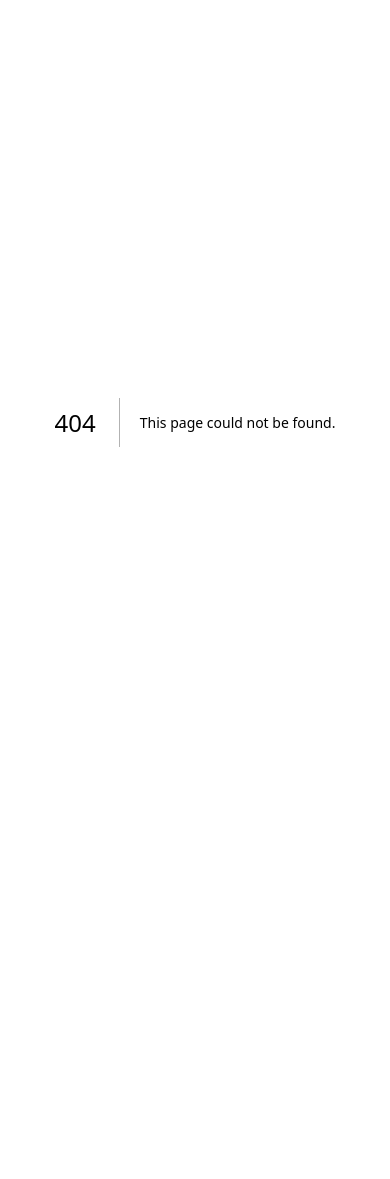
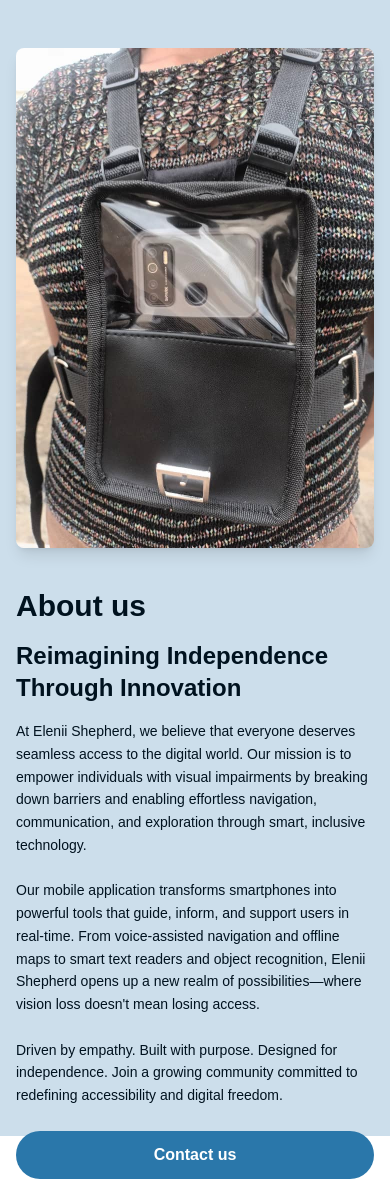
Before and after one commit to Elenii-Org/Elenii-Shepherd, a Next.js app: page /about in a window 390 px wide. Before the commit this address had no page. Before the commit the page ends 844 px from the top, so only its background shows below. Built offline with nearby package versions, Linux system fonts and the light colour scheme.

Commit message:
implement About page layout with responsive image and text section

```diff
--- a/src/Components/HowItWork.tsx
+++ b/src/Components/HowItWork.tsx
@@ -37,7 +37,10 @@ export default function HowItWork() {
         </button>
       </div>
 
-      <div className="bg-[#ccdeeb] shadow-2xl rounded-lg p-8 max-w-5xl mx-auto grid md:grid-cols-3 gap-8">
+      {/* Steps + QR Code section */}
+      <div className="bg-[#ccdeeb] shadow-2xl rounded-lg p-8 max-w-6xl mx-auto grid md:grid-cols-4 gap-8 items-start">
+        {/* Steps */}
+        <div className="md:col-span-3 grid grid-cols-1 md:grid-cols-3 gap-8">
           {steps.map(({ step, title, desc }) => (
             <div key={step} className="px-4 border-r border-gray-400 last:border-r-0">
               <h1 className="text-4xl font-bold text-gray-400">{step}</h1>
@@ -45,6 +48,18 @@ export default function HowItWork() {
               <p className="mt-2 text-[#00121f]">{desc}</p>
             </div>
           ))}
+        </div>
+
+        {/* QR Code */}
+        <div className="flex justify-center md:justify-end">
+          <Image
+            src="/QRcode.png" // Replace with your QR code image path
+            alt="Download QR Code"
+            width={200}
+            height={200}
+            className="rounded-md shadow-md"
+          />
+        </div>
       </div>
 
       {/* Video section */}
--- a/src/Components/Navbar.tsx
+++ b/src/Components/Navbar.tsx
@@ -2,6 +2,7 @@
 
 import React, { useState } from "react";
 import Image from "next/image";
+import Link from "next/link";
 
 export default function Navbar() {
   const [menuOpen, setMenuOpen] = useState(false);
@@ -31,7 +32,7 @@ export default function Navbar() {
       <ul className="top-48 hidden md:flex space-x-6 text-[#00121f] font-medium">
         <li className="hover:text-blue-600 cursor-pointer">Features</li>
         <li className="hover:text-blue-600 cursor-pointer">How it Works</li>
-        <li className="hover:text-blue-600 cursor-pointer">About</li>
+        <Link href="/about"><li className="hover:text-blue-600 cursor-pointer">About</li></Link>
       </ul>
 
       {/* Contact Button (Desktop) */}
--- /dev/null
+++ b/src/app/about/page.tsx
@@ -0,0 +1,49 @@
+import Image from "next/image";
+
+export default function AboutPage() {
+  return (
+    <section className="bg-[#ccdeeb] py-12 px-4">
+      <div className="max-w-6xl mx-auto grid md:grid-cols-2 gap-10 items-stretch">
+        {/* Left: Image */}
+        <div className="relative h-[500px] w-full rounded-lg shadow-lg overflow-hidden">
+          <Image
+            src="/aboutimage.jpg"
+            alt="People using Elenii Shepherd app"
+            fill
+            className="object-cover"
+            priority
+          />
+        </div>
+
+        {/* Right: Text Content */}
+        <div className="flex flex-col justify-between h-[500px]">
+          <div>
+            <h1 className="text-3xl font-bold text-[#00121f] mb-4">About us</h1>
+            <h2 className="text-2xl font-bold text-[#00121f] mb-4">
+              Reimagining Independence Through Innovation
+            </h2>
+            <p className="text-[#00121f] mb-6 leading-relaxed text-sm md:text-base">
+              At Elenii Shepherd, we believe that everyone deserves seamless access
+              to the digital world. Our mission is to empower individuals with
+              visual impairments by breaking down barriers and enabling effortless
+              navigation, communication, and exploration through smart, inclusive
+              technology.
+              <br /><br />
+              Our mobile application transforms smartphones into powerful tools that
+              guide, inform, and support users in real-time. From voice-assisted
+              navigation and offline maps to smart text readers and object recognition,
+              Elenii Shepherd opens up a new realm of possibilities—where vision loss
+              doesn't mean losing access.
+              <br /><br />
+              Driven by empathy. Built with purpose. Designed for independence. Join a
+              growing community committed to redefining accessibility and digital freedom.
+            </p>
+          </div>
+          <button className="bg-[#2A77AA] text-white px-6 py-3 w-full rounded-full font-semibold hover:bg-[#195b86] transition">
+            Contact us
+          </button>
+        </div>
+      </div>
+    </section>
+  );
+}
```
Also changed, not shown: public/QRcode.png (added), public/aboutimage.jpg (added). Lines whose indentation alone changed are shown as unchanged.
